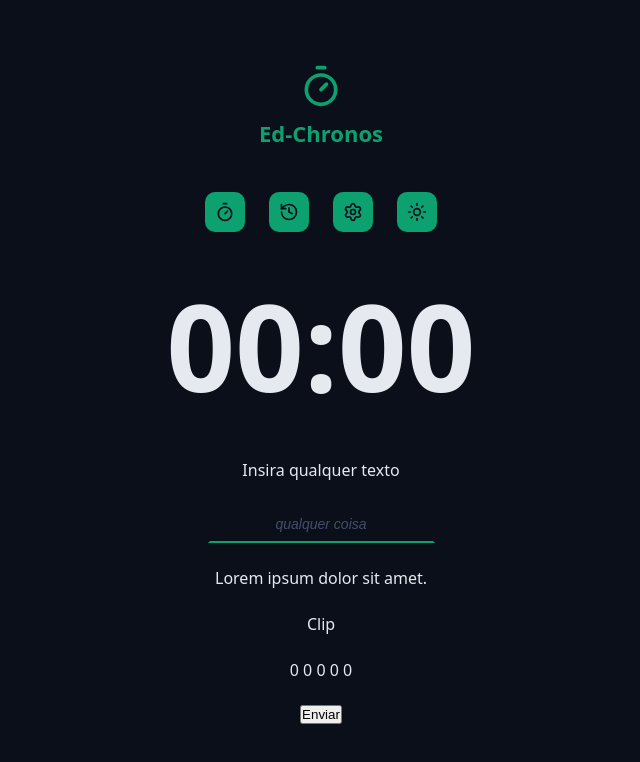
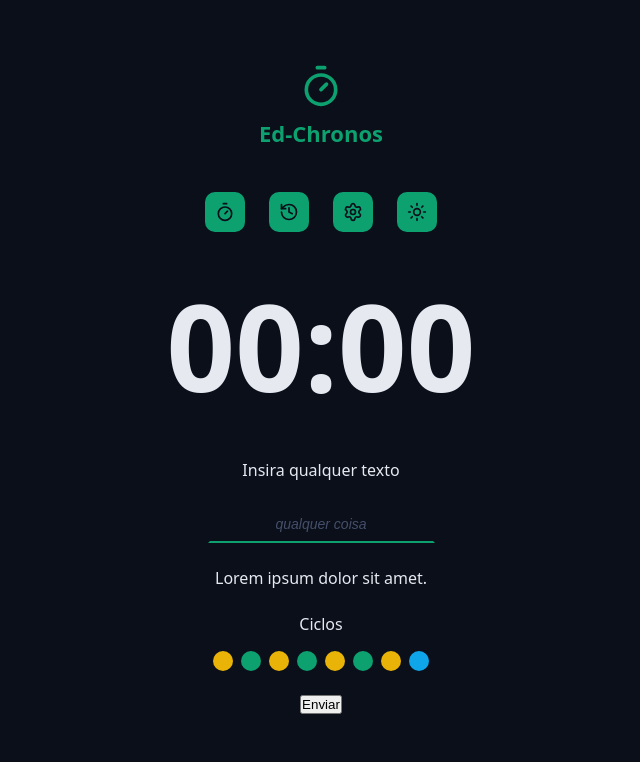
Before and after one commit to EdmilsonEdstar/Ed-chronos, a React (Vite) app: page / in a window 1280 px wide. Shown: the top 762 px of the page, without its empty margins (319-959 px from the left). Built offline with nearby package versions, Linux system fonts and the light colour scheme.

Commit message:
Criando o componente Cycles com indicadores do ciclo pomodoro em cores

```diff
--- a/src/App.tsx
+++ b/src/App.tsx
@@ -5,6 +5,7 @@
 import {Logo} from "./Components/Logo"
 import { CountDown } from "./Components/CountDown"
 import { DefaultInput } from "./Components/DefaultInput"
+import { Cycles } from "./Components/Cycles"
 
 export function App(){
 
@@ -35,8 +36,7 @@
             </div>
 
             <div className="formrow">
-               <label>Clip</label>
-               <label>0 0 0 0 0 </label>
+                <Cycles />
             </div>
 
             <div className="formrow">
--- /dev/null
+++ b/src/Components/Cycles/index.tsx
@@ -0,0 +1,21 @@
+import style from "./style.module.css"
+
+export function Cycles(){
+    return(
+        <>
+            <div className={style.cycles}>
+                <span>Ciclos</span>
+                <div className={style.cycleDots}>
+                     <span className={`${style.cycleDot} ${style.workTime}`}></span>
+                     <span className={`${style.cycleDot} ${style.shortBreakTime}`}></span>
+                     <span className={`${style.cycleDot} ${style.workTime}`}></span>
+                     <span className={`${style.cycleDot} ${style.shortBreakTime}`}></span>
+                     <span className={`${style.cycleDot} ${style.workTime}`}></span>
+                     <span className={`${style.cycleDot} ${style.shortBreakTime}`}></span>
+                     <span className={`${style.cycleDot} ${style.workTime}`}></span>
+                     <span className={`${style.cycleDot} ${style.longBreakTime}`}></span>
+                </div>
+            </div>
+        </>
+    );
+}
--- /dev/null
+++ b/src/Components/Cycles/style.module.css
@@ -0,0 +1,26 @@
+.cycles{
+    display: flex;
+    flex-direction:column;
+    align-items: center;
+    justify-content: center;
+    gap: 1.6rem;
+}
+.cycleDots{
+    display: flex;
+    gap: 0.8rem;
+}
+.cycleDot{
+    width: 2rem;
+    height: 2rem;
+    border-radius: 50%;
+}
+.workTime{
+    background-color: var(--warning);
+}
+.shortBreakTime{
+    background-color: var(--primary);
+}
+.longBreakTime{
+    background-color: var(--info);
+
+}
```
